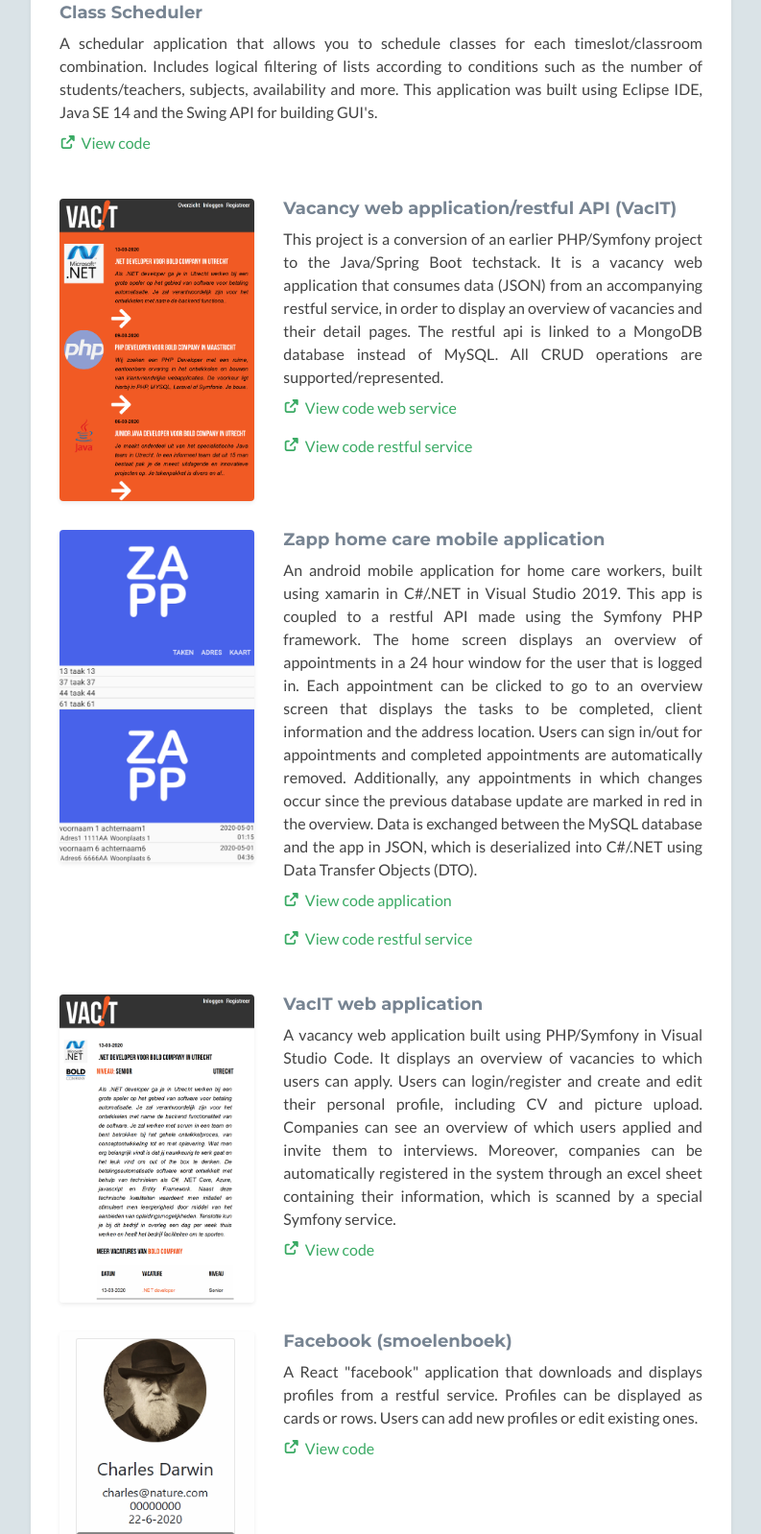
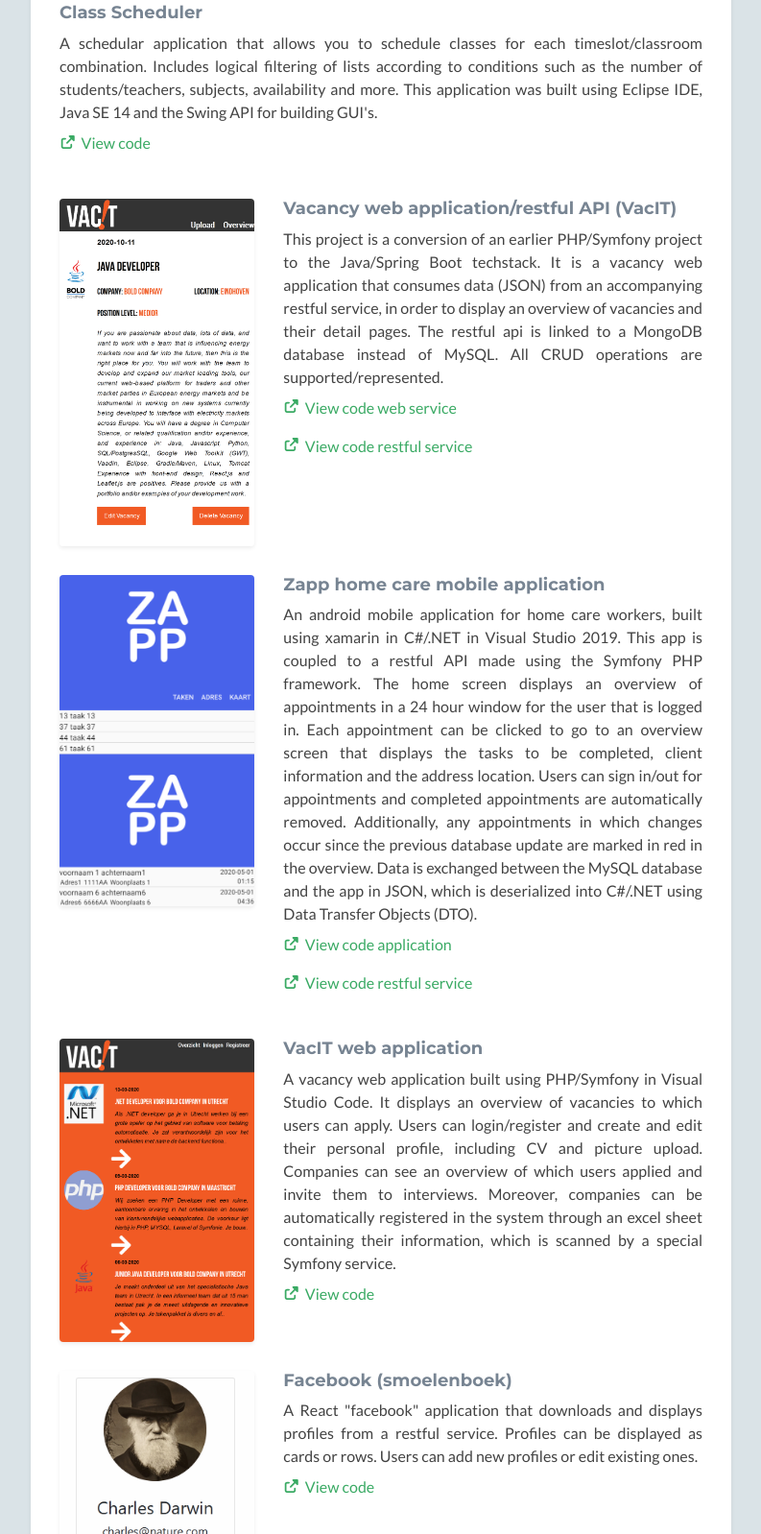
Before and after one commit to bjvdmeer/bjvdmeer.github.io, a plain HTML site: page index.html in a window 1280 px wide. Shown: the part 2228-3826 px from the top of the page at 96% size, without its empty margins (53-846 px from the left). Drawn offline with Linux system fonts and the light colour scheme; no server answers.

Commit message:
Modified images

```diff
--- a/index.html
+++ b/index.html
@@ -121,7 +121,7 @@
 
                             <div class="item row">
                                 <a class="col-md-4 col-12" href="https://github.com/bjvdmeer/vacit-web-service" target="_blank">
-                                <img class="img-fluid project-image rounded shadow-sm" src="assets/images/projects/vacit1.png" alt="VacIT" />
+                                <img class="img-fluid project-image rounded shadow-sm" src="assets/images/projects/vacit-java.png" alt="VacIT" />
                                 </a>
                                 <div class="desc col-md-8 col-12">
                                     <h3 class="title">Vacancy web application/restful API (VacIT)</h3>
@@ -153,7 +153,7 @@
 
                             <div class="item row">
                                 <a class="col-md-4 col-12" href="https://github.com/bjvdmeer/VacIT" target="_blank">
-                                <img class="img-fluid project-image rounded shadow-sm" src="assets/images/projects/vacit2.png" alt="VacIT Symfony" />
+                                <img class="img-fluid project-image rounded shadow-sm" src="assets/images/projects/vacit1.png" alt="VacIT Symfony" />
                                 </a>
                                 <div class="desc col-md-8 col-12">
                                     <h3 class="title">VacIT web application</h3>
```
Also changed, not shown: assets/images/projects/vacit-java.png (added), 1 other file.
